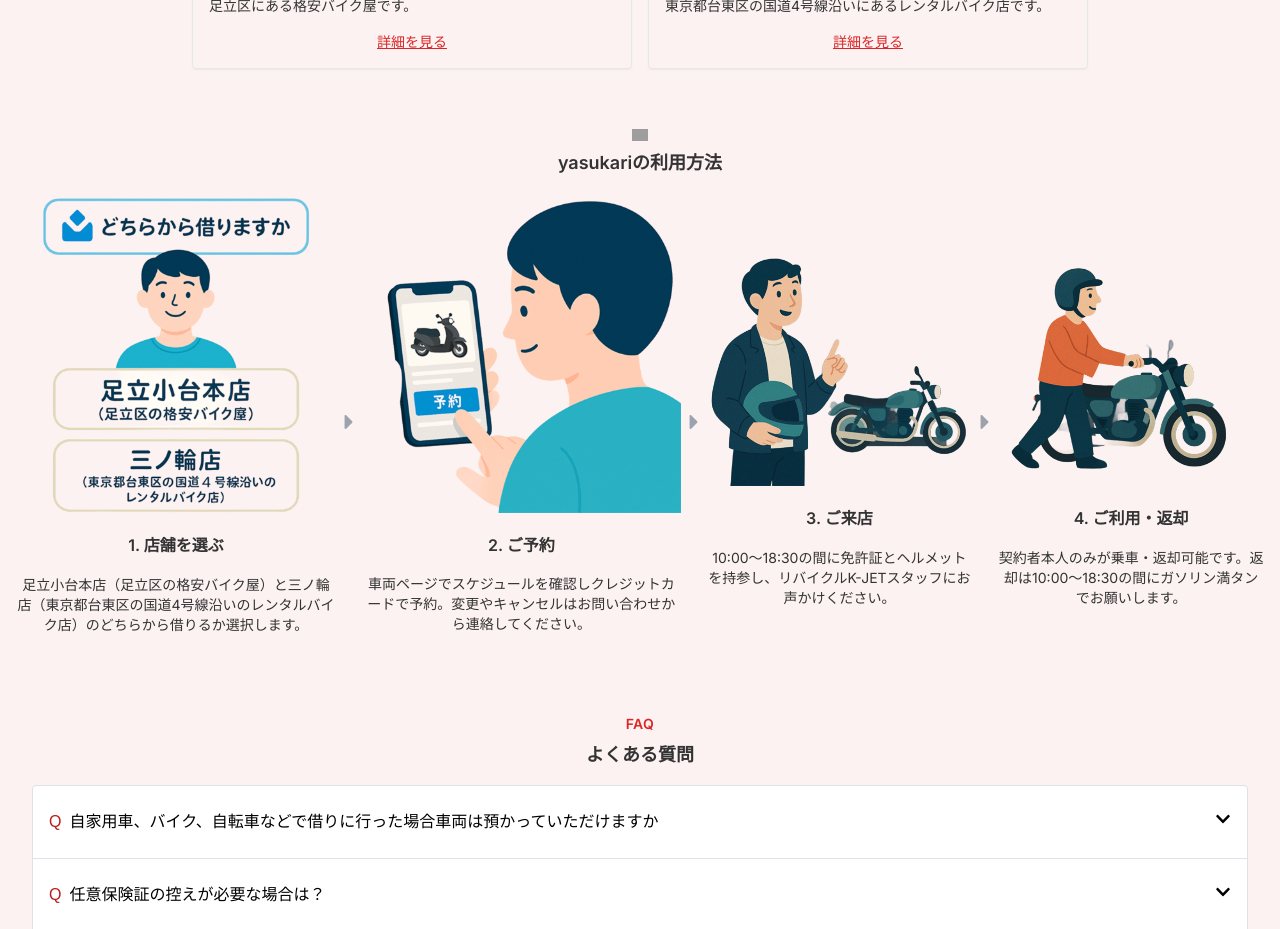
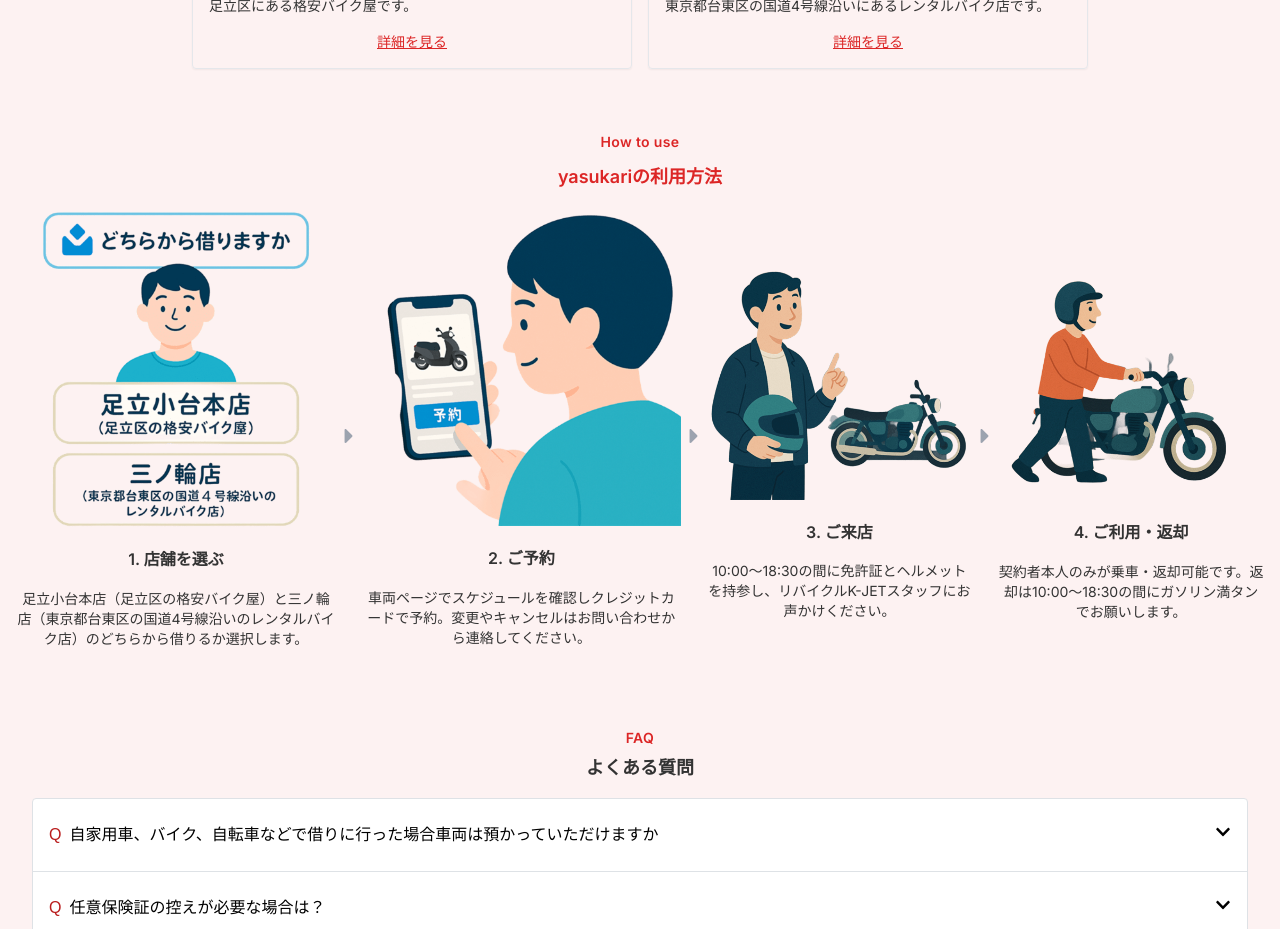
Before and after one commit to maruyamamasaya/yasukari, a Next.js app: page / in a window 1280 px wide. Shown: the part 2320-3249 px from the top of the page. Built offline with nearby package versions, Linux system fonts and the light colour scheme; grey boxes are pictures that could not be loaded.

Commit message:
Make HowToUse heading red

```diff
--- a/components/HowToUse.tsx
+++ b/components/HowToUse.tsx
@@ -42,17 +42,14 @@ export default function HowToUse() {
 
   return (
     <section className="py-5 md:py-7">
-      <div className="text-center">
-        <img
-          className="w-auto h-3 mx-auto"
-          height={12}
-          alt="How to use"
-          loading="lazy"
-          decoding="async"
-          src="https://fastly.rentio.jp/packs/common/footer_howto_title-5606d66ca8ed4c4fe108.png"
-        />
+      <div className="text-center mb-1">
+        <span className="text-red-600 font-bold text-sm tracking-wide">
+          How to use
+        </span>
       </div>
-      <p className="text-center font-bold text-lg mt-2">yasukariの利用方法</p>
+      <p className="text-center font-bold text-lg mt-2 text-red-600">
+        yasukariの利用方法
+      </p>
       <div className="flex flex-col md:flex-row justify-center items-center gap-6 md:gap-2 mt-4">
         {steps.map((step, idx) => (
           <React.Fragment key={idx}>
```
